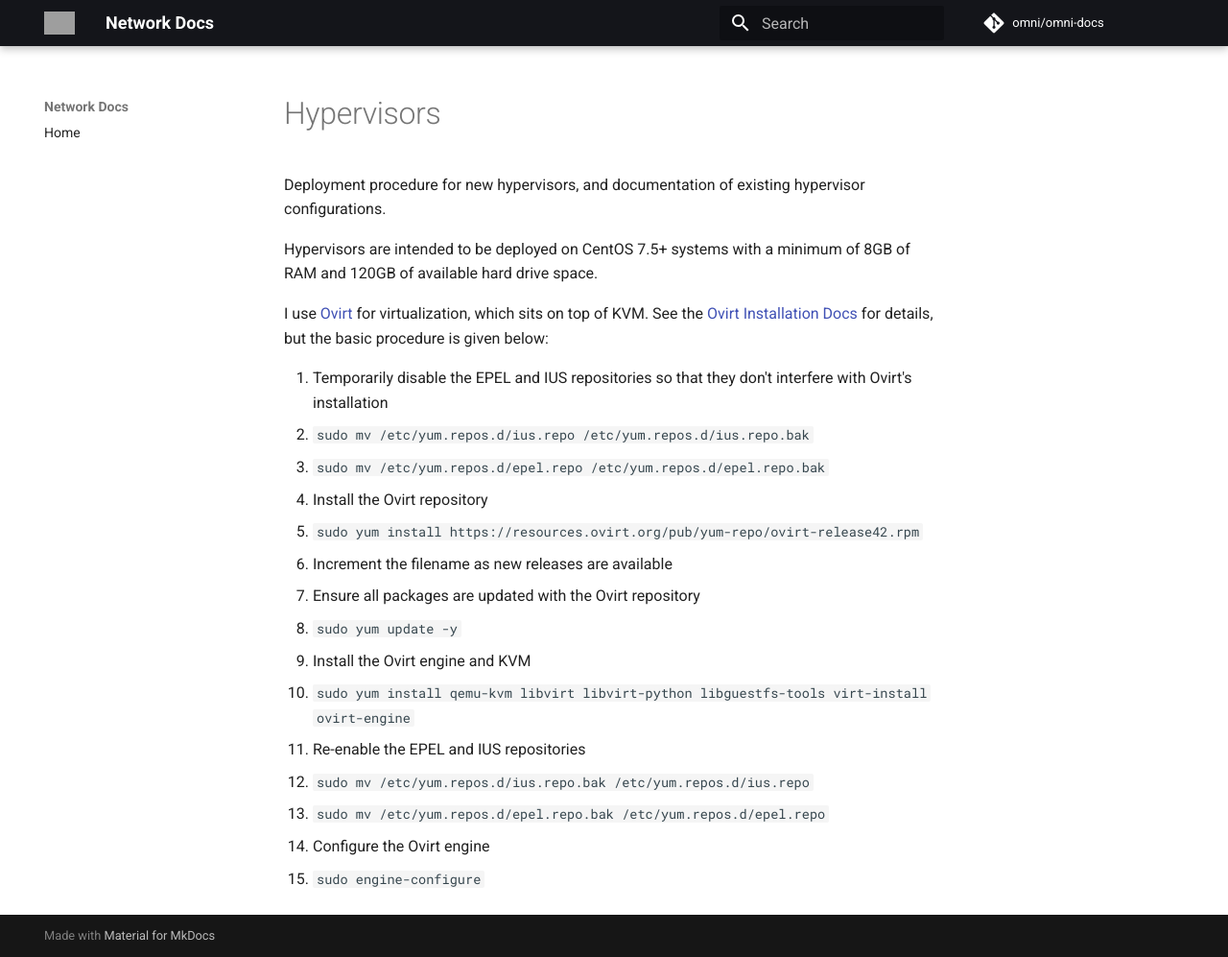
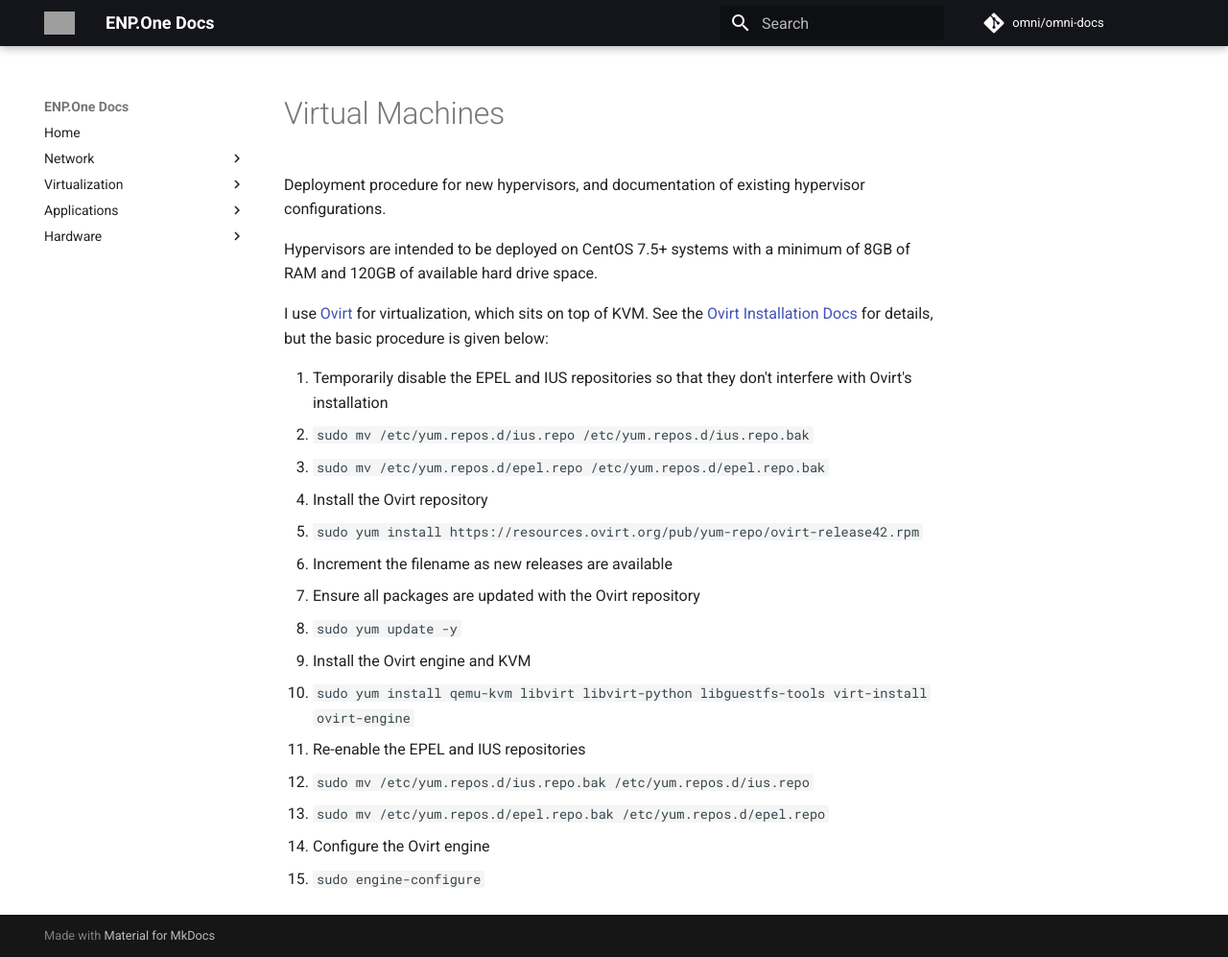
Before and after one commit to enpaul/docs, an MkDocs documentation site: the page built from docs/virtualization/index.md, in a window 1280 px wide and 997 px high. Shown: the whole window at 96% size. Built offline with MkDocs 1.6.1 and Material for MkDocs 9.7.7, drawn with Linux system fonts in a browser that asks for light colours; part of the change alters nothing that is shown; grey boxes are pictures that could not be loaded.

Commit message:
Add project skeleton

```diff
--- a/docs/network/hypervisor.md
+++ b/docs/virtualization/index.md
@@ -1,4 +1,4 @@
-# Hypervisors
+# Virtual Machines
 
 Deployment procedure for new hypervisors, and documentation of existing hypervisor configurations.
 
--- a/mkdocs.yml
+++ b/mkdocs.yml
@@ -1,5 +1,5 @@
 ---
-site_name: Network Docs
+site_name: ENP.One Docs
 theme:
     name: material
     palette:
@@ -17,3 +17,21 @@ repo_name: omni/omni-docs
 repo_url: https://vcs.enp.one/omni/omni-docs/
 nav:
     - Home: index.md
+    - Network:
+        - Architecture: network/arc.md
+        - Configuration: network/config.md
+        - DHCP/DNS: network/dhcp-dns.md
+        - Security: network/security.md
+        - Web Hosting: network/web.md
+    - Virtualization:
+        - Virtual Machines: virtualization/vms.md
+        - Docker: virtualization/docker.md
+    - Applications:
+        - Gitea: applications/gitea.md
+        - Plex: applications/plex.md
+        - Nextcloud: applications/nextcloud.md
+        - Bitwarden: applications/bitwarden.md
+    - Hardware:
+        - Dell PowerEdge R410: hardware/poweredge-r410.md
+        - EdgeRouter Lite: hardware/erl.md
+        - Workstations: hardware/workstations.md
```
Also changed, not shown: docs/applications/bitwarden.md (added), docs/applications/gitea.md (added), docs/applications/nextcloud.md (added), docs/applications/plex.md (added), docs/hardware/erl.md (added), docs/hardware/poweredge-r410.md (added), docs/hardware/workstations.md (added), docs/network/arc.md (added), docs/network/config.md (added), docs/network/dhcp-dns.md (added), docs/network/security.md (added), docs/network/web.md (added), docs/virtualization/docker.md (added), docs/virtualization/vms.md (added).
